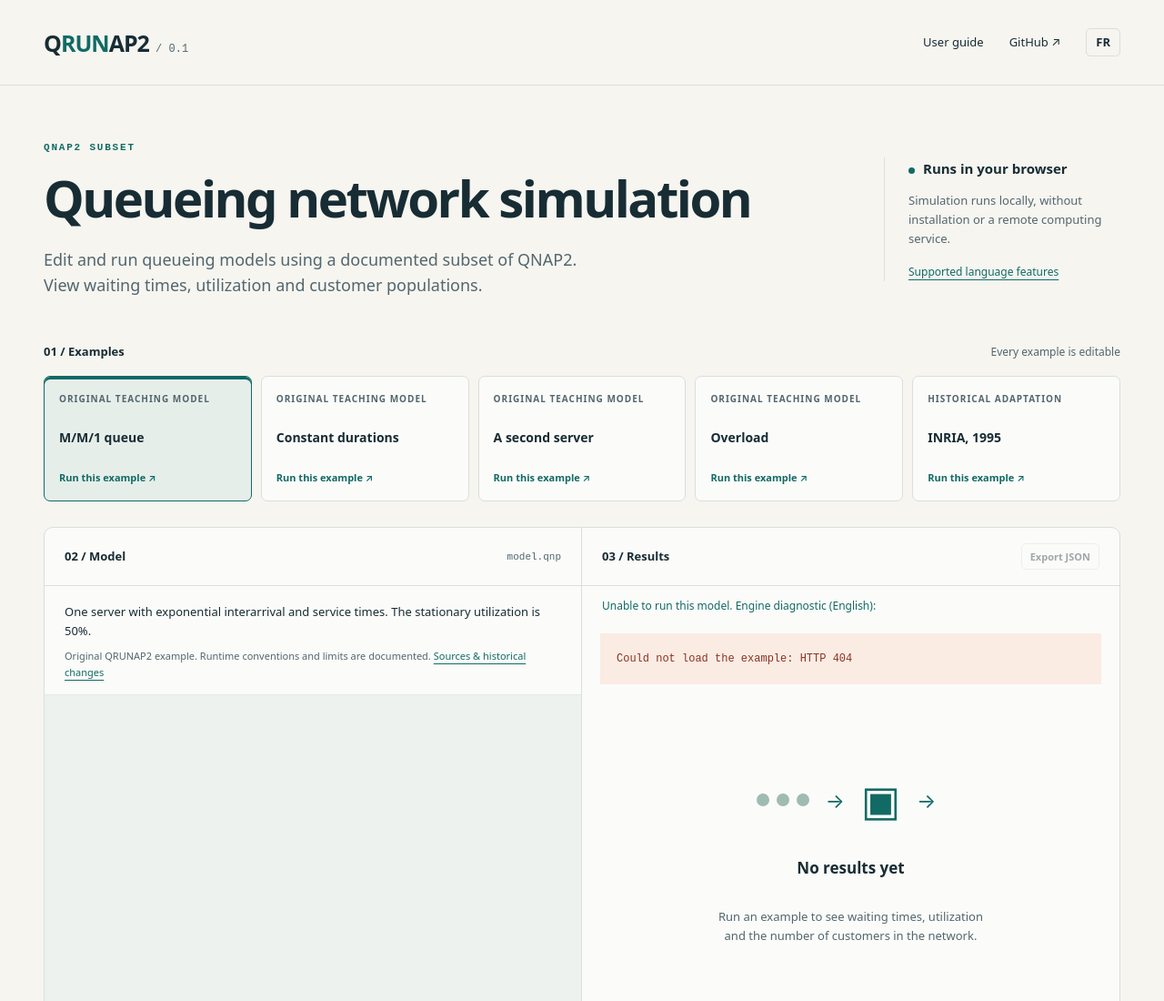
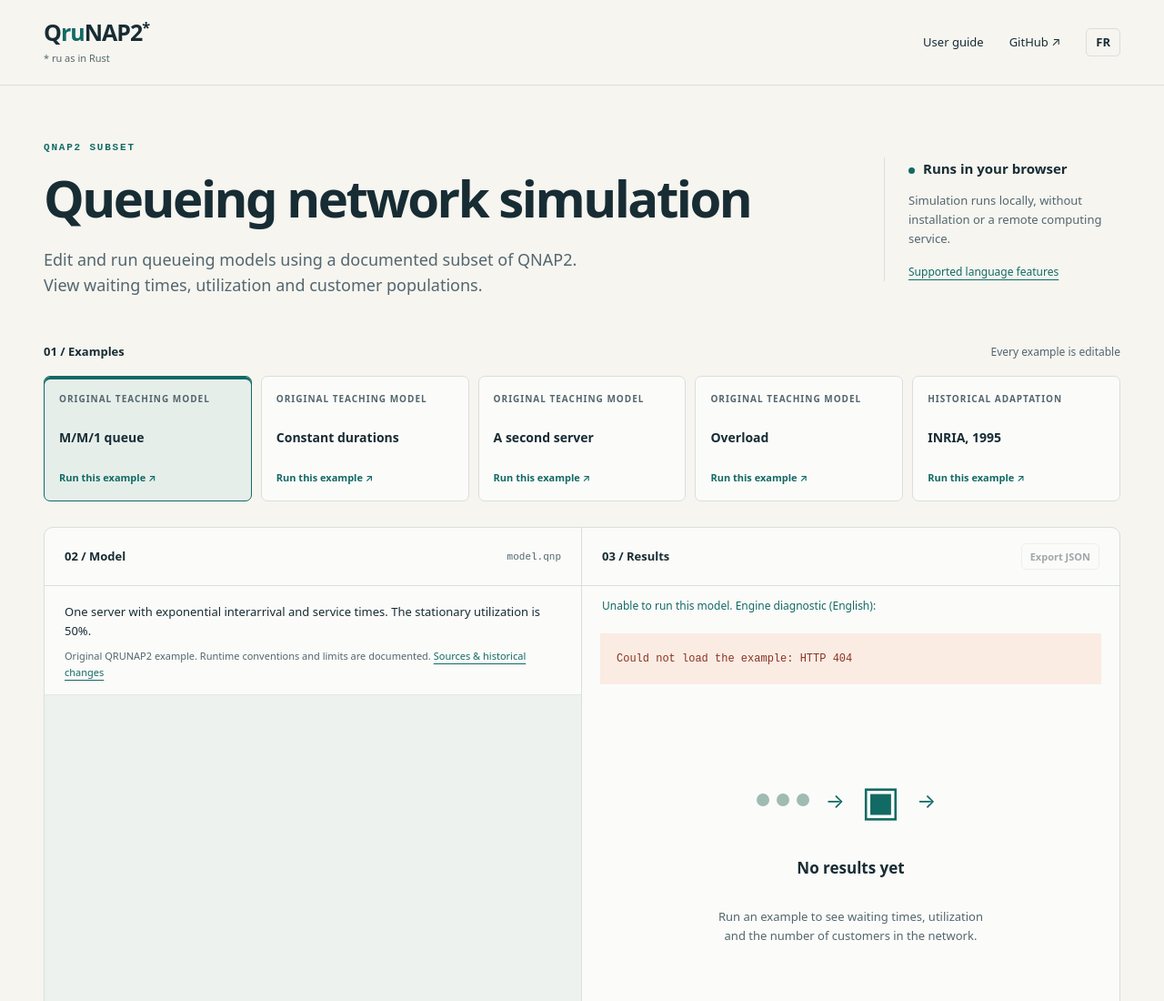
Before and after one commit to Medialoco/QRUNAP2, a plain HTML site: page web/index.html in a window 1280 px wide. Shown: the top 1100 px of the page at 91% size. Drawn offline with Linux system fonts and the light colour scheme; no server answers.

Commit message:
Display QruNAP2 with a Rust naming note

```diff
--- a/web/app.js
+++ b/web/app.js
@@ -3,6 +3,7 @@ let lang =
   new URLSearchParams(location.search).get("lang") === "fr" ? "fr" : "en";
 const text = {
   en: {
+    brandNote: "* ru as in Rust",
     guide: "User guide",
     eyebrow: "QNAP2 SUBSET",
     title: "Queueing network simulation",
@@ -98,6 +99,7 @@ const text = {
     timeout: "Time limit reached. Reduce TMAX and try again.",
   },
   fr: {
+    brandNote: "* ru comme Rust",
     guide: "Guide de prise en main",
     eyebrow: "SOUS-ENSEMBLE DE QNAP2",
     title: "Simulation de réseaux de files d’attente",
--- a/web/index.html
+++ b/web/index.html
@@ -7,14 +7,15 @@
       name="description"
       content="Queueing network simulation using a documented subset of QNAP2, with editable examples and English and French documentation."
     />
-    <title>QRUNAP2 — Queueing network simulation</title>
+    <title>QruNAP2 — Queueing network simulation</title>
     <link rel="stylesheet" href="style.css" />
   </head>
   <body>
     <header>
-      <a class="brand" href="./"
-        >Q<span>RUN</span>AP2<span class="version"> / 0.1</span></a
-      >
+      <a class="brand" href="./">
+        <span class="brand-name">Q<span class="brand-rust">ru</span>NAP2<span class="brand-star">*</span></span>
+        <span class="brand-note" data-i18n="brandNote">* ru as in Rust</span>
+      </a>
       <nav aria-label="Main">
         <a id="guide-link" href="docs/guide.html" data-i18n="guide"
           >User guide</a
--- a/web/style.css
+++ b/web/style.css
@@ -79,8 +79,24 @@ header {
   color: var(--ink);
   text-decoration: none;
 }
-.brand > span:first-child {
+.brand-name {
+  display: block;
+  line-height: 1.15;
+}
+.brand-rust {
   color: var(--teal);
+}
+.brand-star {
+  font-size: 0.65em;
+  vertical-align: super;
+}
+.brand-note {
+  display: block;
+  margin-top: 5px;
+  font-size: 11px;
+  font-weight: 400;
+  letter-spacing: 0;
+  color: var(--muted);
 }
 .version {
   font: 12px monospace;
```
